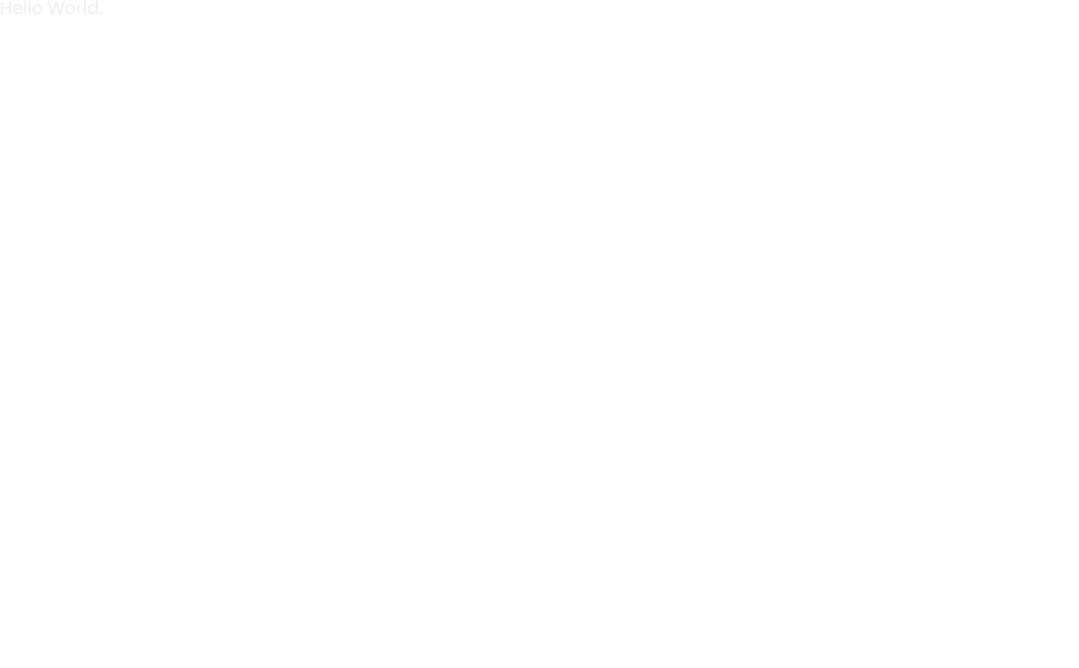
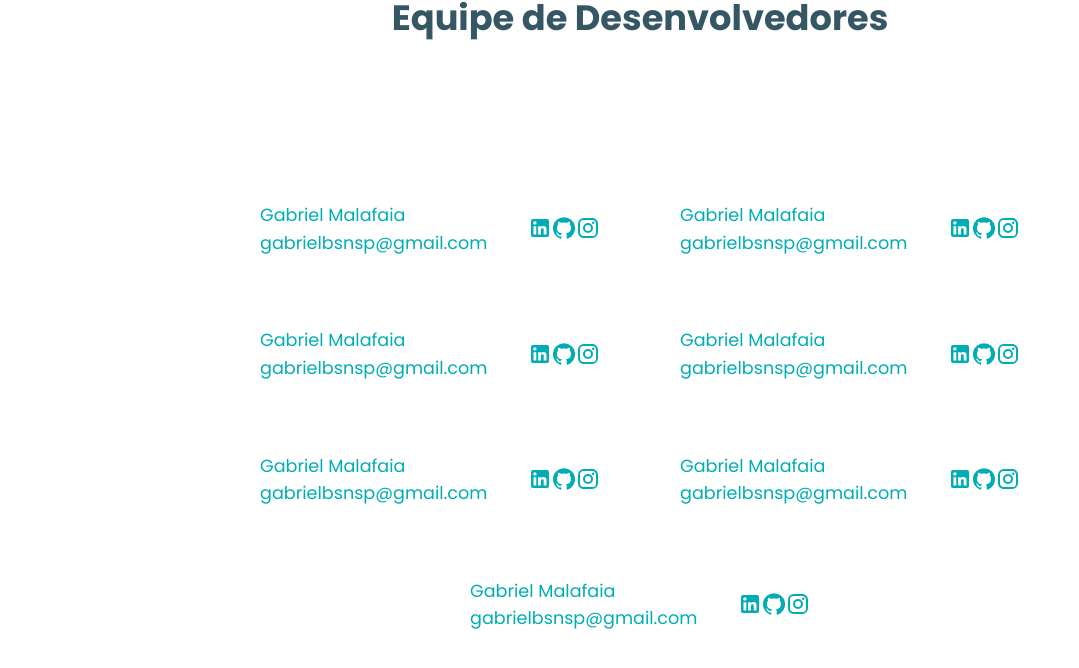
Before and after one commit to Projeto-FrontEnd-M3/Grupo3-FrontEnd-M3, a React (Vite) app: page / in a window 1280 px wide. Shown: the top 668 px of the page, without its empty margins (0-1079 px from the left). Built offline with nearby package versions, Linux system fonts and the light colour scheme.

Commit message:
feat: section squad info feature

```diff
--- /dev/null
+++ b/src/pages/Home/componentsHome/SectionEquipe/index.tsx
@@ -0,0 +1,43 @@
+import { Text } from "../../../../styles/TypograpyText";
+import { ContainerEquipe } from "./style";
+import { productCreators } from "../../../../services/infos";
+import GitHubIcon from "@mui/icons-material/GitHub";
+import LinkedInIcon from "@mui/icons-material/LinkedIn";
+import InstagramIcon from "@mui/icons-material/Instagram";
+
+export const SectionEquipe = () => {
+  return (
+    <ContainerEquipe>
+      <Text tag="h1" color="negative" fontSize="title1">
+        Equipe de Desenvolvedores
+      </Text>
+
+      <ul>
+        {productCreators.map(({ name, email, linkedin, gitHub, instagram }, index) => {
+          return (
+            <li key={index}>
+              <div className="left__div">
+                <Text color="primary">{name}</Text>
+                <Text color="primary">{email}</Text>
+              </div>
+
+              <div>
+                <a target='_blank' href={linkedin}>
+                  <LinkedInIcon />
+                </a>
+
+                <a target='_blank' href={gitHub}>
+                  <GitHubIcon />
+                </a>
+
+                <a target='_blank' href={instagram}>
+                  <InstagramIcon />
+                </a>
+              </div>
+            </li>
+          );
+        })}
+      </ul>
+    </ContainerEquipe>
+  );
+};
--- /dev/null
+++ b/src/pages/Home/componentsHome/SectionEquipe/style.ts
@@ -0,0 +1,40 @@
+import styled from "styled-components"
+
+export const ContainerEquipe = styled.div`
+
+    max-width: 1400px;
+    margin: auto;
+    display: flex;
+    flex-direction: column;
+    align-items: center;
+    justify-content: center;
+    height: 100vh;
+
+    svg {
+        color: var(--color-primary);
+    }
+
+    ul {
+        display: flex;
+        justify-content: center;
+        align-items: center;
+        flex-wrap: wrap;
+        gap: 5rem;
+        max-width: 960px;
+        margin: auto;
+    }
+
+    ul > li {
+        max-width: 340px;
+        width: 100%;
+        display: flex;
+        align-items: center;
+        justify-content: space-between;
+
+        .left__div {
+            & :nth-child(1) {
+                margin-bottom: 10px;
+            }
+        }
+    }
+`
--- a/src/pages/Home/index.tsx
+++ b/src/pages/Home/index.tsx
@@ -1,10 +1,12 @@
 import { Text } from "../../styles/TypograpyText";
+import { SectionEquipe } from "./componentsHome/SectionEquipe";
 // import ModalLogin from "./componentsHome/ModalLogin";
 
 const HomePage = () => {
   return (
-    <Text>Hello World.</Text>
-    // <ModalLogin />
+    <>
+      <SectionEquipe />
+    </>
   );
 };
 
--- /dev/null
+++ b/src/services/infos/index.ts
@@ -0,0 +1,51 @@
+export const productCreators = [
+  {
+    name: "Gabriel Malafaia",
+    email: "gabrielbsnsp@gmail.com",
+    linkedin: "https://www.linkedin.com/in/gabrielmalafaia/",
+    gitHub: "https://github.com/Gabriel-Malafaia",
+    instagram: "https://www.instagram.com/gabrielmlf22/",
+  },
+  {
+    name: "Gabriel Malafaia",
+    email: "gabrielbsnsp@gmail.com",
+    linkedin: "https://www.linkedin.com/in/gabrielmalafaia/",
+    gitHub: "https://github.com/Gabriel-Malafaia",
+    instagram: "https://www.instagram.com/gabrielmlf22/",
+  },
+  {
+    name: "Gabriel Malafaia",
+    email: "gabrielbsnsp@gmail.com",
+    linkedin: "https://www.linkedin.com/in/gabrielmalafaia/",
+    gitHub: "https://github.com/Gabriel-Malafaia",
+    instagram: "https://www.instagram.com/gabrielmlf22/",
+  },
+  {
+    name: "Gabriel Malafaia",
+    email: "gabrielbsnsp@gmail.com",
+    linkedin: "https://www.linkedin.com/in/gabrielmalafaia/",
+    gitHub: "https://github.com/Gabriel-Malafaia",
+    instagram: "https://www.instagram.com/gabrielmlf22/",
+  },
+  {
+    name: "Gabriel Malafaia",
+    email: "gabrielbsnsp@gmail.com",
+    linkedin: "https://www.linkedin.com/in/gabrielmalafaia/",
+    gitHub: "https://github.com/Gabriel-Malafaia",
+    instagram: "https://www.instagram.com/gabrielmlf22/",
+  },
+  {
+    name: "Gabriel Malafaia",
+    email: "gabrielbsnsp@gmail.com",
+    linkedin: "https://www.linkedin.com/in/gabrielmalafaia/",
+    gitHub: "https://github.com/Gabriel-Malafaia",
+    instagram: "https://www.instagram.com/gabrielmlf22/",
+  },
+  {
+    name: "Gabriel Malafaia",
+    email: "gabrielbsnsp@gmail.com",
+    linkedin: "https://www.linkedin.com/in/gabrielmalafaia/",
+    gitHub: "https://github.com/Gabriel-Malafaia",
+    instagram: "https://www.instagram.com/gabrielmlf22/",
+  },
+];
--- a/src/styles/GlobalStyles.ts
+++ b/src/styles/GlobalStyles.ts
@@ -98,6 +98,7 @@ export const GlobalStyles = createGlobalStyle`
 
     a {
         text-decoration: none;
+        color: inherit;
     }
 
     .filterBackdrop {
```
